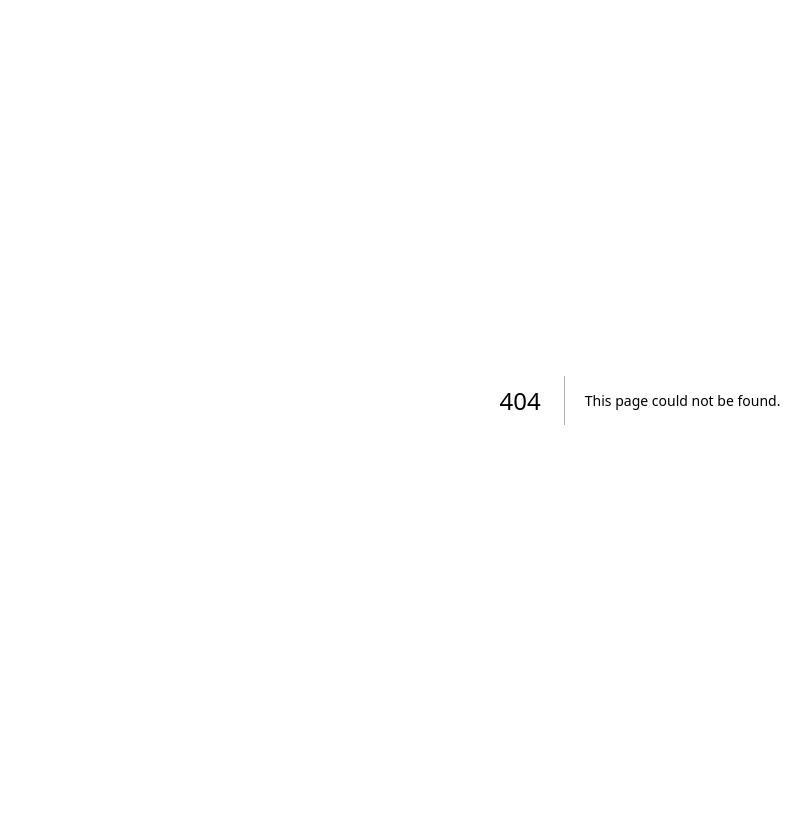
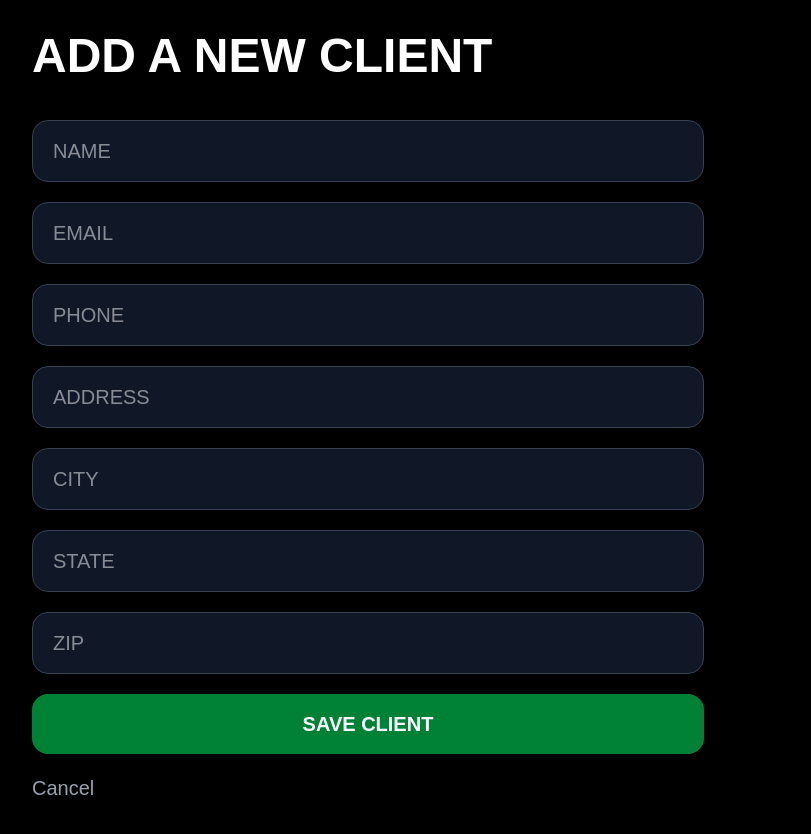
Before and after one commit to GZ28US/gz28-speedshop-control, a Next.js app: page /clients/new in a window 1280 px wide. Before the commit this address had no page. Shown: the whole page, without its empty margins (0-811 px from the left). Before the commit the page ends 800 px from the top, so only its background shows below. Built offline with nearby package versions, Linux system fonts and the light colour scheme; no server answers.

Commit message:
Added clients pages

```diff
--- /dev/null
+++ b/app/clients/new/page.tsx
@@ -0,0 +1,150 @@
+'use client'
+
+import { useState } from 'react'
+import { supabase } from '@/lib/supabase'
+
+export default function NewClientPage() {
+  const [form, setForm] = useState({
+    name: '',
+    email: '',
+    phone: '',
+    address: '',
+    city: '',
+    state: '',
+    zip: '',
+  })
+
+  async function saveClient() {
+    if (!form.name.trim()) {
+      alert('NAME is required')
+      return
+    }
+
+    const { error } = await supabase
+      .from('clients')
+      .insert({
+        name: form.name,
+        email: form.email,
+        phone: form.phone,
+        address: form.address,
+        city: form.city,
+        state: form.state,
+        zip: form.zip,
+      })
+
+    if (error) {
+      alert(error.message)
+      return
+    }
+
+    window.location.href = '/clients'
+  }
+
+  return (
+    <main className="min-h-screen bg-black text-white p-8">
+      <h1 className="text-5xl font-bold mb-10">
+        ADD A NEW CLIENT
+      </h1>
+
+      <div className="grid grid-cols-1 gap-5 max-w-2xl">
+        <input
+          placeholder="NAME"
+          value={form.name}
+          onChange={(e) =>
+            setForm({
+              ...form,
+              name: e.target.value,
+            })
+          }
+          className="bg-gray-900 border border-gray-700 rounded-2xl px-5 py-4 text-xl"
+        />
+
+        <input
+          placeholder="EMAIL"
+          value={form.email}
+          onChange={(e) =>
+            setForm({
+              ...form,
+              email: e.target.value,
+            })
+          }
+          className="bg-gray-900 border border-gray-700 rounded-2xl px-5 py-4 text-xl"
+        />
+
+        <input
+          placeholder="PHONE"
+          value={form.phone}
+          onChange={(e) =>
+            setForm({
+              ...form,
+              phone: e.target.value,
+            })
+          }
+          className="bg-gray-900 border border-gray-700 rounded-2xl px-5 py-4 text-xl"
+        />
+
+        <input
+          placeholder="ADDRESS"
+          value={form.address}
+          onChange={(e) =>
+            setForm({
+              ...form,
+              address: e.target.value,
+            })
+          }
+          className="bg-gray-900 border border-gray-700 rounded-2xl px-5 py-4 text-xl"
+        />
+
+        <input
+          placeholder="CITY"
+          value={form.city}
+          onChange={(e) =>
+            setForm({
+              ...form,
+              city: e.target.value,
+            })
+          }
+          className="bg-gray-900 border border-gray-700 rounded-2xl px-5 py-4 text-xl"
+        />
+
+        <input
+          placeholder="STATE"
+          value={form.state}
+          onChange={(e) =>
+            setForm({
+              ...form,
+              state: e.target.value,
+            })
+          }
+          className="bg-gray-900 border border-gray-700 rounded-2xl px-5 py-4 text-xl"
+        />
+
+        <input
+          placeholder="ZIP"
+          value={form.zip}
+          onChange={(e) =>
+            setForm({
+              ...form,
+              zip: e.target.value,
+            })
+          }
+          className="bg-gray-900 border border-gray-700 rounded-2xl px-5 py-4 text-xl"
+        />
+
+        <button
+          onClick={saveClient}
+          className="bg-green-700 hover:bg-green-600 px-6 py-4 rounded-2xl text-xl font-bold"
+        >
+          SAVE CLIENT
+        </button>
+
+        <a
+          href="/clients"
+          className="text-gray-400 text-xl"
+        >
+          Cancel
+        </a>
+      </div>
+    </main>
+  )
+}
--- /dev/null
+++ b/app/clients/page.tsx
@@ -0,0 +1,76 @@
+'use client'
+
+import { useEffect, useState } from 'react'
+import { supabase } from '@/lib/supabase'
+
+type Client = {
+  id: string
+  name: string
+  email: string | null
+  phone: string | null
+  city: string | null
+  state: string | null
+}
+
+export default function ClientsPage() {
+  const [clients, setClients] = useState<Client[]>([])
+
+  useEffect(() => {
+    loadClients()
+  }, [])
+
+  async function loadClients() {
+    const { data } = await supabase
+      .from('clients')
+      .select('*')
+      .order('created_at', { ascending: false })
+
+    setClients(data || [])
+  }
+
+  return (
+    <main className="min-h-screen bg-black text-white p-8">
+      <h1 className="text-5xl font-bold mb-10">
+        CLIENTS
+      </h1>
+
+      <a
+        href="/clients/new"
+        className="inline-block bg-green-700 hover:bg-green-600 px-6 py-4 rounded-2xl text-xl font-bold mb-10"
+      >
+        ADD A NEW CLIENT
+      </a>
+
+      <div className="space-y-5">
+        {clients.length === 0 ? (
+          <p className="text-gray-400 text-xl">
+            No clients yet.
+          </p>
+        ) : (
+          clients.map((client) => (
+            <div
+              key={client.id}
+              className="border border-gray-800 rounded-3xl p-5"
+            >
+              <h2 className="text-2xl font-bold">
+                {client.name}
+              </h2>
+
+              <p className="text-gray-400">
+                {client.email}
+              </p>
+
+              <p className="text-gray-400">
+                {client.phone}
+              </p>
+
+              <p className="text-gray-400">
+                {client.city} {client.state}
+              </p>
+            </div>
+          ))
+        )}
+      </div>
+    </main>
+  )
+}
--- a/app/page.tsx
+++ b/app/page.tsx
@@ -51,9 +51,12 @@ export default function HomePage() {
       </h1>
 
       <div className="flex gap-4 mb-10">
-        <button className="bg-gray-900 hover:bg-gray-700 border border-gray-700 px-6 py-4 rounded-2xl text-xl font-bold">
+        <a
+          href="/clients"
+          className="bg-gray-900 hover:bg-gray-700 border border-gray-700 px-6 py-4 rounded-2xl text-xl font-bold"
+        >
           CLIENTS
-        </button>
+        </a>
 
         <button className="bg-gray-900 hover:bg-gray-700 border border-gray-700 px-6 py-4 rounded-2xl text-xl font-bold">
           RIDES
@@ -67,17 +70,23 @@ export default function HomePage() {
       <div className="grid grid-cols-1 md:grid-cols-3 gap-6 mb-10">
         <div className="bg-green-700 rounded-3xl p-6">
           <h2 className="text-2xl font-bold mb-3">Income</h2>
-          <p className="text-5xl">${income.toFixed(2)}</p>
+          <p className="text-5xl">
+            ${income.toFixed(2)}
+          </p>
         </div>
 
         <div className="bg-red-700 rounded-3xl p-6">
           <h2 className="text-2xl font-bold mb-3">Expenses</h2>
-          <p className="text-5xl">${expenses.toFixed(2)}</p>
+          <p className="text-5xl">
+            ${expenses.toFixed(2)}
+          </p>
         </div>
 
         <div className="bg-blue-700 rounded-3xl p-6">
           <h2 className="text-2xl font-bold mb-3">Profit</h2>
-          <p className="text-5xl">${profit.toFixed(2)}</p>
+          <p className="text-5xl">
+            ${profit.toFixed(2)}
+          </p>
         </div>
       </div>
 
```
Also changed, not shown: 1 other file (tests, documents, lock files or other folders).
